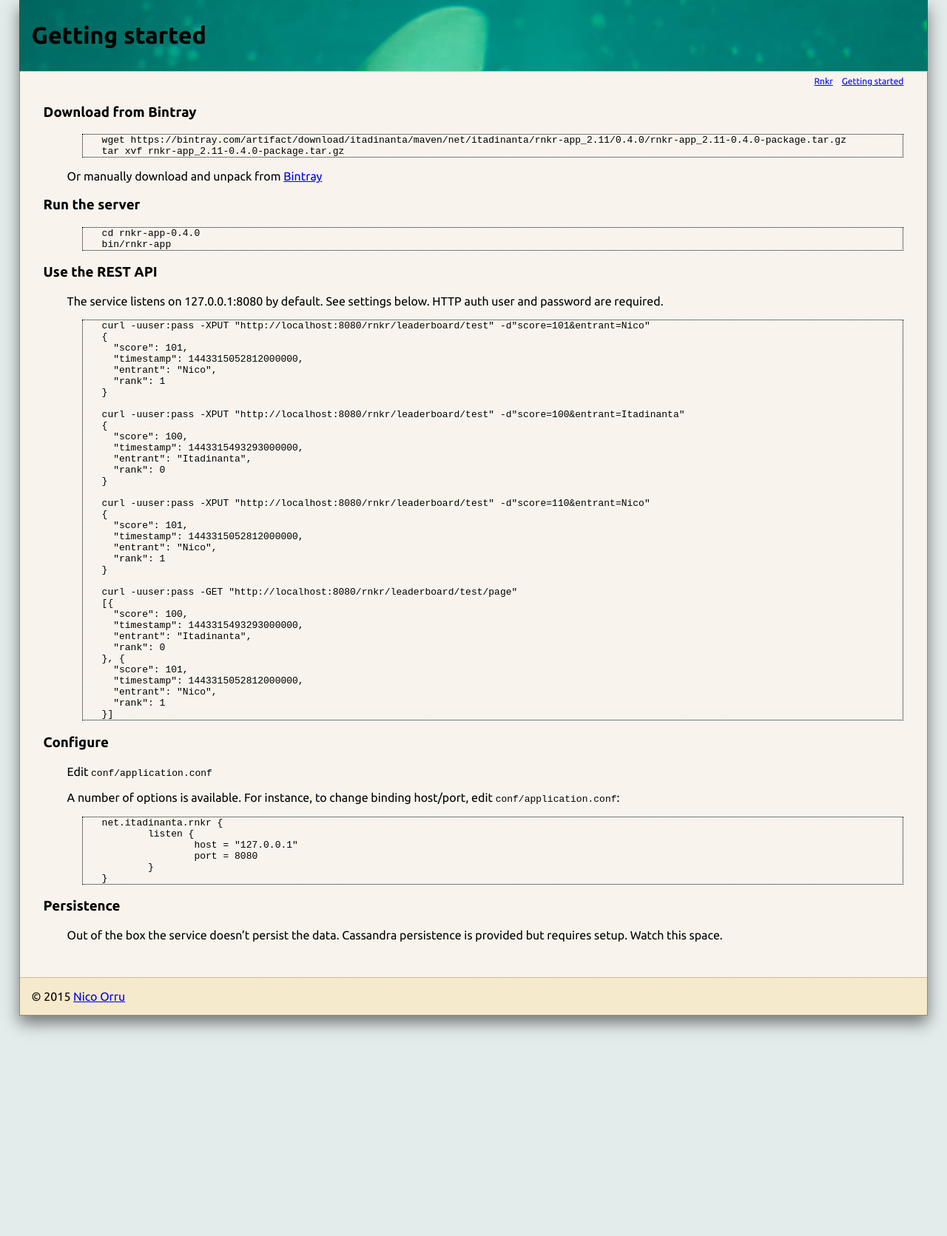
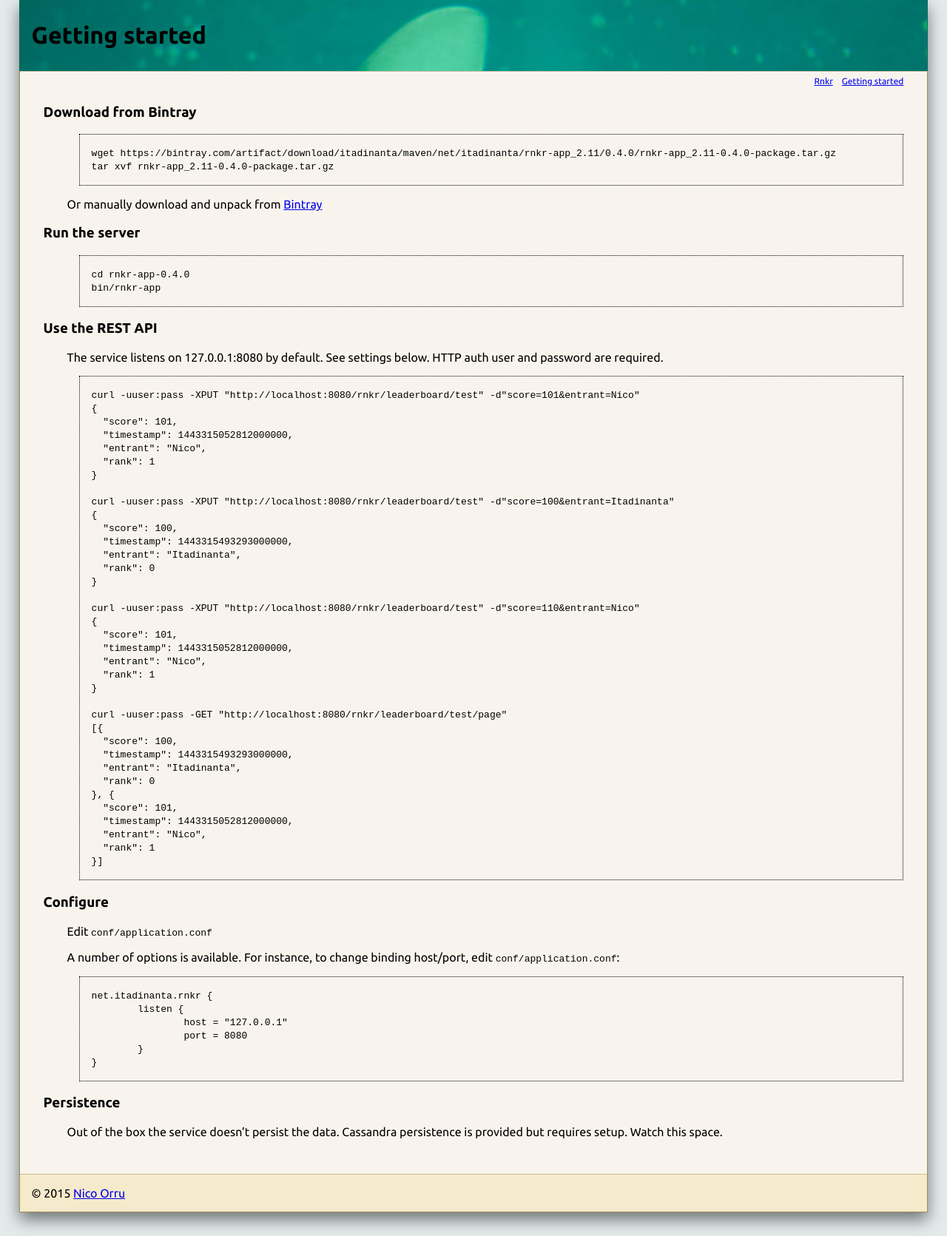
Before and after one commit to itadinanta/rnkr, a Jekyll site: the page built from quickstart.md, in a window 1280 px wide. Shown: the whole page at 74% size. Built offline with Jekyll 4.4.1, drawn with Linux system fonts in a browser that asks for light colours; before the commit the page ends 1405 px from its top, so only the background shows below that.

Commit message:
Style tweak

```diff
--- a/css/default.css
+++ b/css/default.css
@@ -77,8 +77,9 @@ body {
 }
 
 pre {
-	margin-left: 4em;
-	padding-left: 2em;
+	margin-left: 3em;
+	padding: 1em;
 	border-style: dotted;
 	border-width: 1px;
+	font-family: "Ubuntu Mono", monospace;
 }
```
